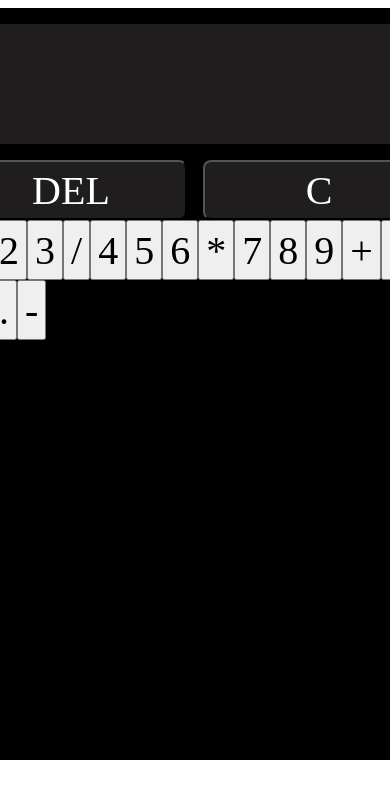
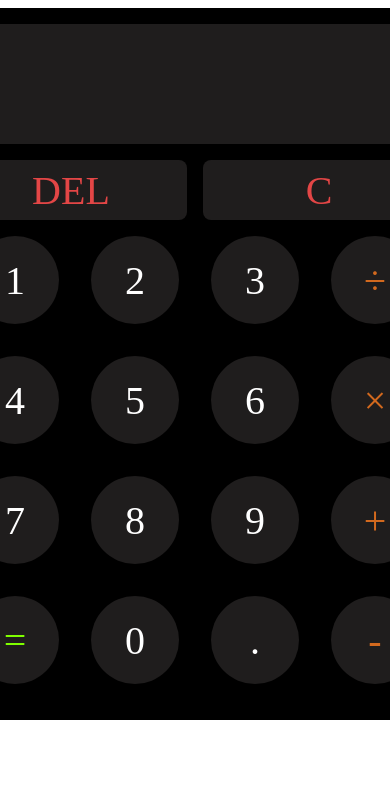
Before and after one commit to StarryKnightHoo/odin-calculator, a plain HTML site: page index.html in a window 390 px wide. Shown: the top 798 px of the page. Drawn offline with Linux system fonts and the light colour scheme.

Commit message:
Add styling for remaining buttons
Made remaining buttons circular to mimic the
calculator app on the iPhone, and also added some
coloring to differentiate the different kind of
buttons.

```diff
--- a/index.html
+++ b/index.html
@@ -11,16 +11,16 @@
     <div class = "container">
         <div class = "result"></div>
         <div class = "buttons">
-            <button class = "delete small-button">DEL</button>
-            <button class = "clear small-button">C</button>
+            <button class = "delete">DEL</button>
+            <button class = "clear">C</button>
             <button class = "one small-button">1</button>
             <button class = "two small-button">2</button>
             <button class = "three small-button">3</button>
-            <button class = "divide small-button">/</button>
+            <button class = "divide small-button">÷</button>
             <button class = "four small-button">4</button>
             <button class = "five small-button">5</button>
             <button class = "six small-button">6</button>
-            <button class = "multiply small-button">*</button>
+            <button class = "multiply small-button">×</button>
             <button class = "seven small-button">7</button>
             <button class = "eight small-button">8</button>
             <button class = "nine small-button">9</button>
--- a/style.css
+++ b/style.css
@@ -9,7 +9,7 @@
 .container {
     background-color: rgb(0, 0, 0);
     width: 480px;
-    height: 720px;
+    height: 680px;
     border-radius: 12px;
     padding: 16px;
 }
@@ -36,10 +36,10 @@
     font-size: 40px;
     font-family: "SF Pro";
     background-color: rgb(31, 29, 29);
-    color: rgb(255, 255, 255);
+    color: rgb(227, 70, 70);
     border-radius: 8px;
     margin-top: 16px;
-
+    border: none;
 }
 
 .clear {
@@ -47,7 +47,22 @@
 }
 
 .small-button {
-    height: 60px;
+    height: 88px;
+    width: 88px;
     font-size: 40px;
     font-family: "SF Pro";
+    color: white;
+    background-color: rgb(31, 29, 29);
+    border-radius: 50%;
+    margin: 16px;
+    border: none;
+
 }
+
+.plus, .subtract, .multiply, .divide {
+    color: chocolate;
+}
+
+.equals {
+    color: chartreuse;
+}
```
